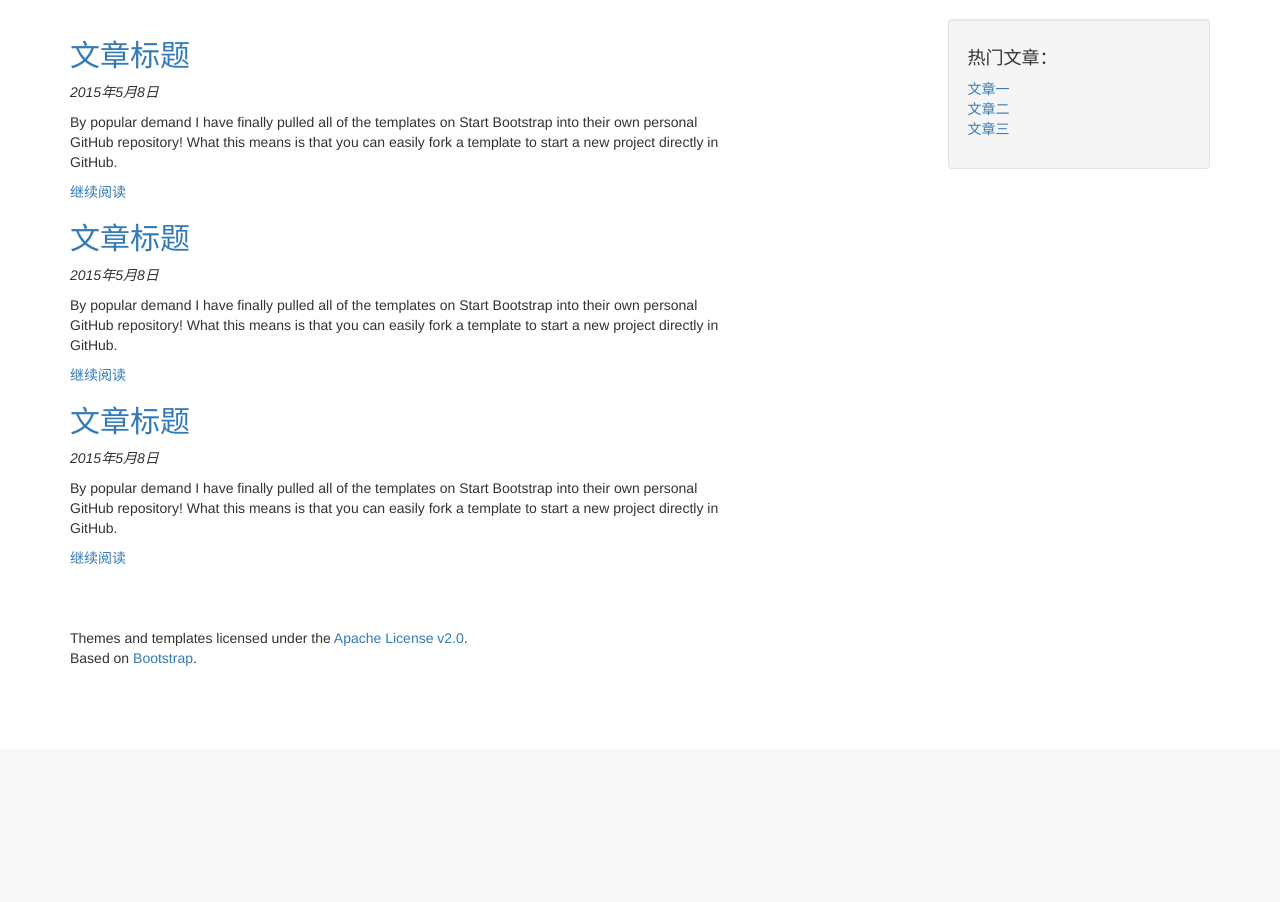
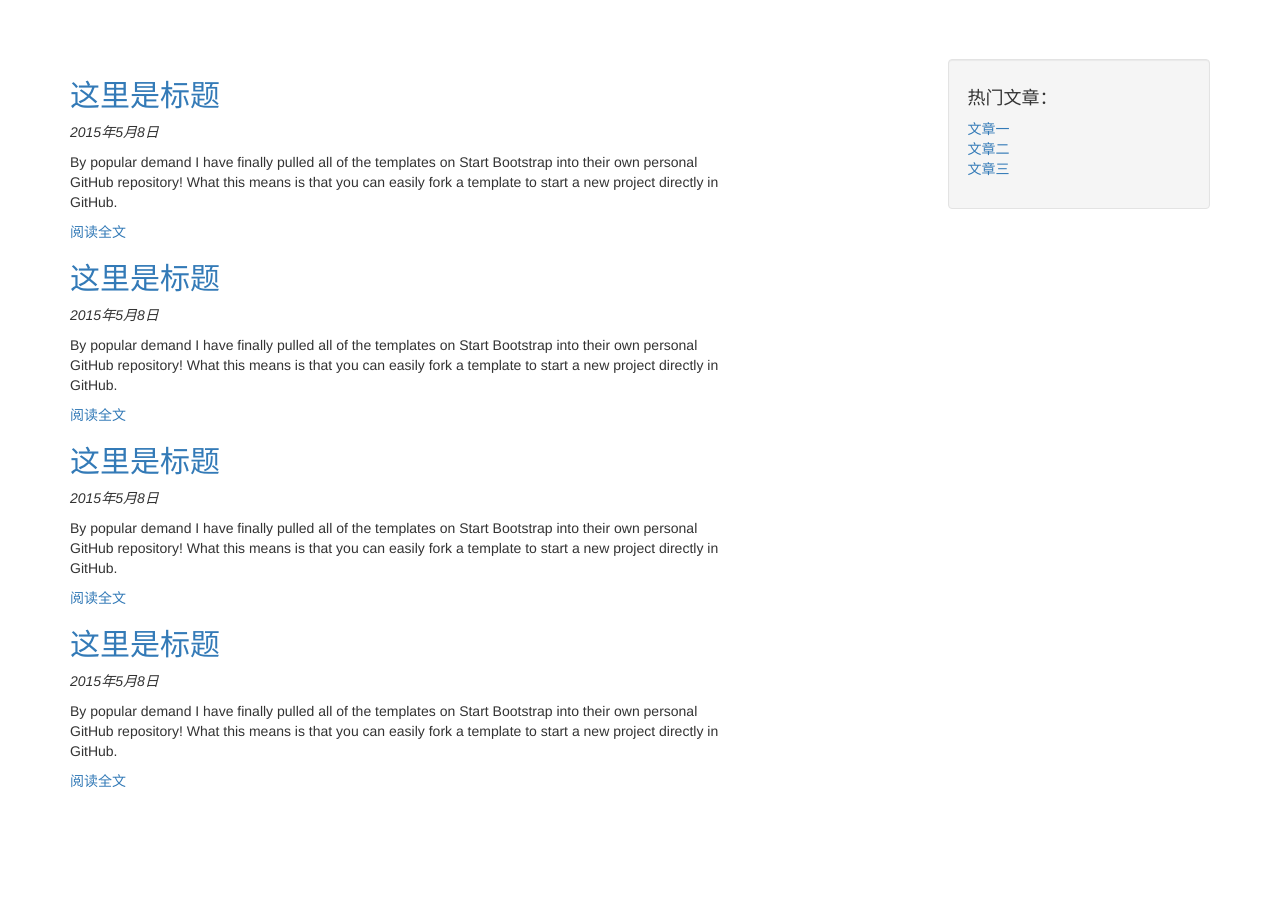
Before and after one commit to pylemon/djblog, a Django app: page / in a window 1280 px wide. Shown: the part 51-953 px from the top of the page. Before the commit the page ends 717 px from the top, so only its background shows below. Run offline with Django 3.2, Linux system fonts and the light colour scheme; some libraries are stand-ins or nearby versions.

Commit message:
add blog view.

```diff
--- /dev/null
+++ b/blog/templates/home.html
@@ -0,0 +1,22 @@
+{% extends "base.html" %}
+
+{% block content %}
+<!-- 文章列表开始 -->
+{% for x in 'xxxx' %}
+<div class="post text">
+    <h2>
+        <a href="">这里是标题</a>
+    </h2>
+    <p><em>2015年5月8日</em></p>
+    <p>By popular demand I have finally pulled all of the
+        templates on Start Bootstrap into their own personal
+        GitHub repository! What this means is that you can
+        easily fork a template to start a new project directly
+        in GitHub.</p>
+    <p class="read_more_container">
+        <a href="" class="read_more">阅读全文</a>
+    </p>
+</div>
+{% endfor %}
+<!-- 文章列表结束 -->
+{% endblock content %}
--- a/blog/views.py
+++ b/blog/views.py
@@ -2,4 +2,4 @@ from django.shortcuts import render_to_response
 
 
 def home(request):
-    return render_to_response("base.html")
+    return render_to_response("home.html")
--- a/templates/base.html
+++ b/templates/base.html
@@ -55,55 +55,12 @@
           </div>
       </div><!-- 导航栏结束 -->
 
-      <div class="container">
-        <br />
+      <div class="container" style="margin-top: 60px;">
         <div class="row">
-          <!-- 文章列表开始 -->
           <div class="col-md-7">
-            <div class="post text">
-              <h2>
-                <a href="">文章标题</a>
-              </h2>
-              <p><em>2015年5月8日</em></p>
-              <p>By popular demand I have finally pulled all of the
-              templates on Start Bootstrap into their own personal
-              GitHub repository! What this means is that you can
-              easily fork a template to start a new project directly
-              in GitHub.</p>
-              <p class="read_more_container">
-                <a href="" class="read_more">继续阅读</a>
-              </p>
-            </div>
-            <div class="post text">
-              <h2>
-                <a href="">文章标题</a>
-              </h2>
-              <p><em>2015年5月8日</em></p>
-              <p>By popular demand I have finally pulled all of the
-              templates on Start Bootstrap into their own personal
-              GitHub repository! What this means is that you can
-              easily fork a template to start a new project directly
-              in GitHub.</p>
-              <p class="read_more_container">
-                <a href="" class="read_more">继续阅读</a>
-              </p>
-            </div>
-            <div class="post text">
-              <h2>
-                <a href="">文章标题</a>
-              </h2>
-              <p><em>2015年5月8日</em></p>
-              <p>By popular demand I have finally pulled all of the
-              templates on Start Bootstrap into their own personal
-              GitHub repository! What this means is that you can
-              easily fork a template to start a new project directly
-              in GitHub.</p>
-              <p class="read_more_container">
-                <a href="" class="read_more">继续阅读</a>
-              </p>
-            </div>
+            {% block content %}
+            {% endblock content %}
           </div>
-          <!-- 文章列表结束 -->
 
           <!-- 右侧边栏开始 -->
           <div class="col-md-3 col-md-push-2">
@@ -126,8 +83,6 @@
         <div class="container">
           <div class="row">
                 <div class="col-lg-12 footer-below">
-                    <p>Themes and templates licensed under the <a href="http://www.apache.org/licenses/LICENSE-2.0">Apache License v2.0</a>.
-                        <br>Based on <a href="http://getbootstrap.com/">Bootstrap</a>.</p>
                 </div>
             </div>
         </div>
```
